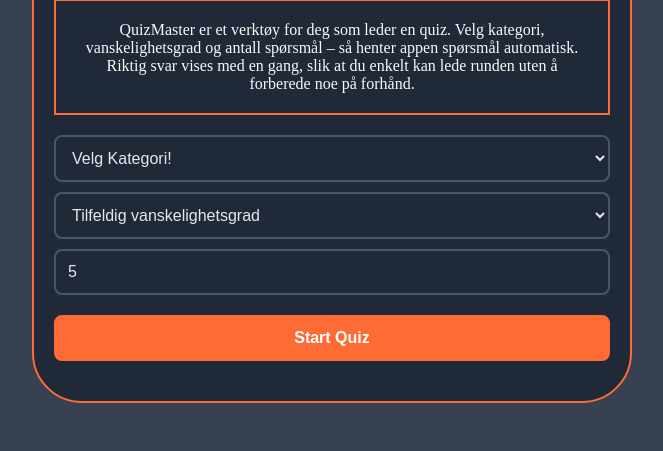
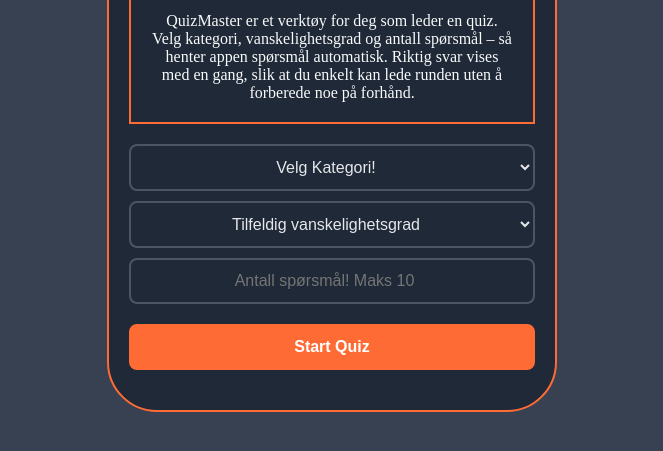
Before and after one commit to kent26pg-lab/Javascript-task3, a plain HTML site: page index.html in a window 1280 px wide. Shown: the part 249-700 px from the top of the page, without its empty margins (308-971 px from the left). Drawn offline with Linux system fonts and the light colour scheme; no server answers.

Commit message:
added comments to the javascript

```diff
--- a/index.html
+++ b/index.html
@@ -30,10 +30,10 @@
           <input
             type="number"
             id="amount"
-            value="5"
+            value="antall spørsmål"
             min="1"
-            max="50"
-            placeholder="Antall spørsmål"
+            max="10"
+            placeholder="Antall spørsmål! Maks 10"
           />
         </div>
         <button id="startBtn">Start Quiz</button>
--- a/script.js
+++ b/script.js
@@ -1,12 +1,17 @@
+// Liste med alle spørsmålene
 let questions = [];
+
+// Hvilken spørsmål vi er på nå
 let current = 0;
 
+// Gjør HTML-tegn til vanlig tekst
 const decode = (str) => {
   const text = document.createElement('textarea');
   text.innerHTML = str;
   return text.value;
 };
 
+// Henter kategorier fra API og legger i dropdown
 async function loadCategories() {
   const res = await fetch('https://opentdb.com/api_category.php');
   const data = await res.json();
@@ -20,54 +25,65 @@
   });
 }
 
+// Kjøres når Start Quiz blir klikket
 async function start() {
   const category = document.getElementById('category').value;
   const difficulty = document.getElementById('difficulty').value;
   const amount = document.getElementById('amount').value;
 
+  // Bygger URL med valgt kategori og vanskelighetsgrad
   let url = `https://opentdb.com/api.php?amount=${amount}&type=multiple`;
   if (category) url += `&category=${category}`;
   if (difficulty) url += `&difficulty=${difficulty}`;
 
+  // Henter spørsmål fra API
   const res = await fetch(url);
   const data = await res.json();
   questions = data.results;
   current = 0;
 
+  // Bytter fra innstillinger til quiz
   document.getElementById('settings').style.display = 'none';
   document.getElementById('quiz').style.display = 'block';
 
   show();
 }
 
+// Viser nåværende spørsmål
 function show() {
   const q = questions[current];
+
+  // Blander og sorterer svarene tilfeldig
   const answers = [...q.incorrect_answers, q.correct_answer];
   answers.sort(() => Math.random() - 0.5);
 
   let html = `<h2>${decode(q.question)}</h2>`;
+
+  // Lager en paragraf for hvert svar
   answers.forEach((answer) => {
     const isCorrect = answer === q.correct_answer;
     const className = isCorrect ? 'correct' : 'wrong';
     html += `<p class="${className}">${decode(answer)}</p>`;
   });
+
   html += `<button class="next-btn">Neste</button>`;
 
   document.getElementById('quiz').innerHTML = html;
-
   document.querySelector('.next-btn').addEventListener('click', next);
 }
 
+// Går til neste spørsmål
 function next() {
   current++;
+
   if (current < questions.length) {
     show();
   } else {
+    // Viser ferdig-skjermen
     document.getElementById('quiz').innerHTML = '<h2>Ferdig!</h2><button class="restart-btn">Start på nytt</button>';
     document.querySelector('.restart-btn').addEventListener('click', () => location.reload());
   }
 }
 
-document.getElementById('startBtn').addEventListener('click', start);
-
-loadCategories();
+// Lytter på Start Quiz-knappen
+document.getElementBy
--- a/style.css
+++ b/style.css
@@ -30,7 +30,7 @@
   display: flex;
   flex-direction: column;
   align-items: center;
-  width: 600px;
+  width: 450px;
   max-width: 600px;
   padding: 40px 20px;
   border: solid #FF6B35 2px;
@@ -75,6 +75,8 @@
   border-radius: 8px;
   transition: all 0.3s ease;
   width: 100%;
+  display: flex;
+  text-align: center;
 }
 
 select:focus,
```
